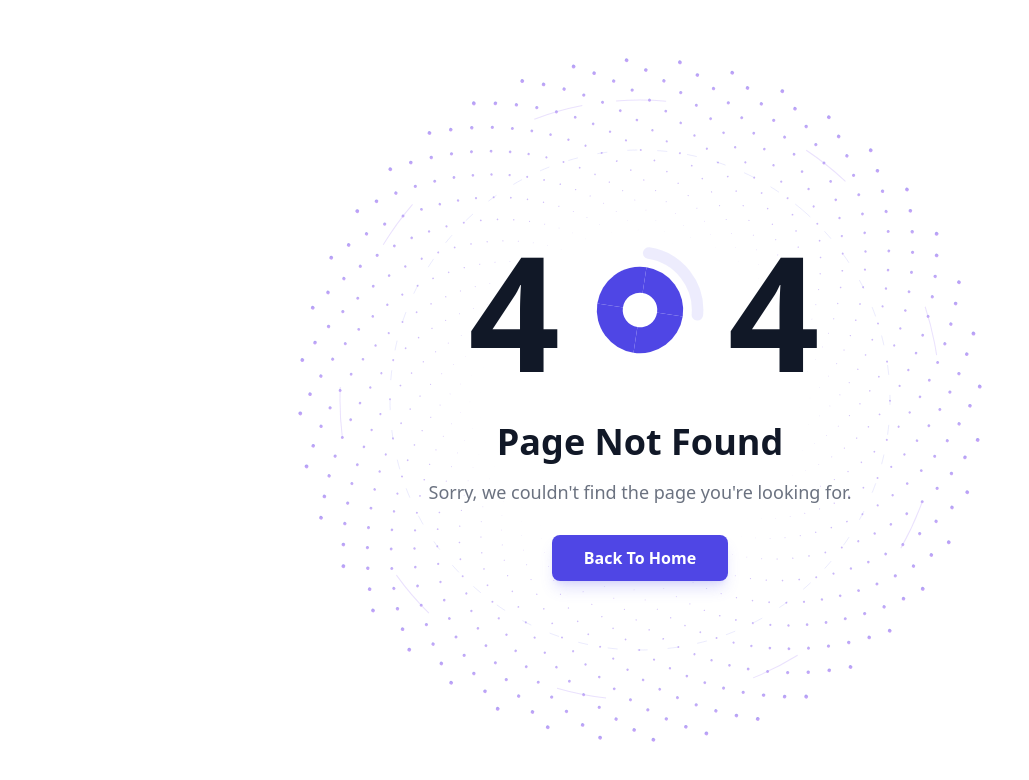
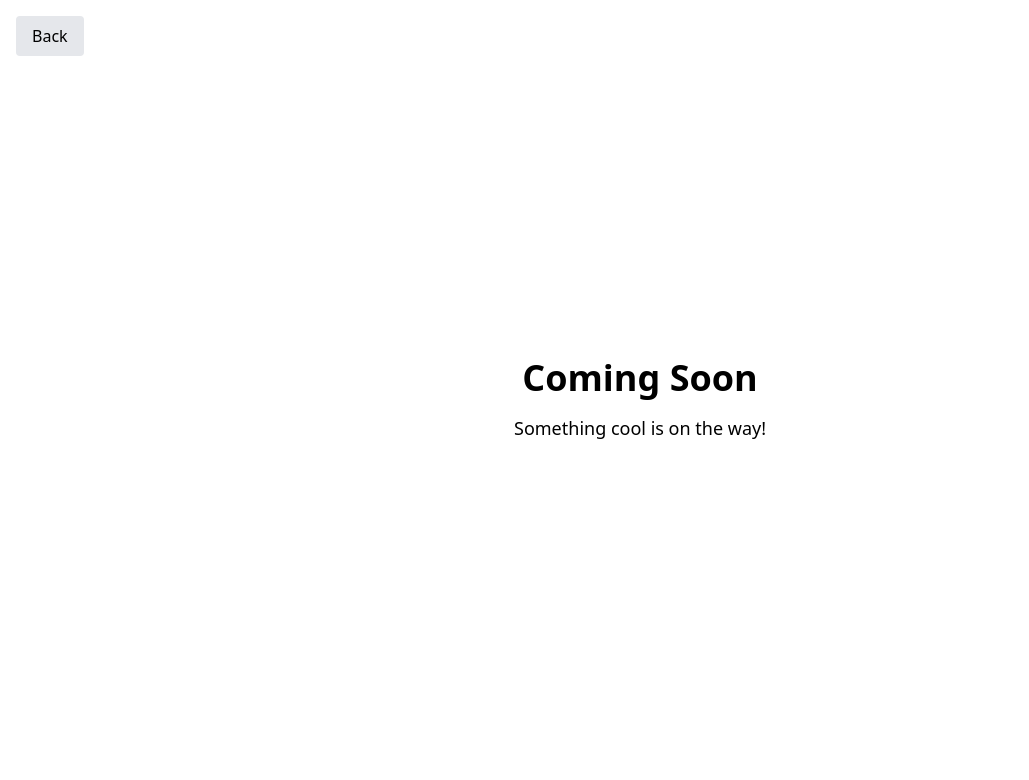
Before and after one commit to StarDust130/jifwa, a Next.js app: page /support in a window 1280 px wide. Before the commit this address had no page. Shown: the top 780 px of the page, without its empty margins (0-1029 px from the left). Built offline with nearby package versions, Linux system fonts and the light colour scheme.

Commit message:
Add support page with a "Coming Soon" message and back navigation

```diff
--- /dev/null
+++ b/app/(OTHERS)/support/page.tsx
@@ -0,0 +1,24 @@
+"use client";
+import { useRouter } from "next/navigation";
+
+const page = () => {
+  const router = useRouter();
+
+  return (
+    <div className="flex items-center justify-center min-h-screen bg-white text-black">
+      <div className="absolute top-4 left-4">
+        <button
+          onClick={() => router.back()}
+          className="px-4 py-2 bg-gray-200 text-black rounded hover:bg-gray-300"
+        >
+          Back
+        </button>
+      </div>
+      <div className="text-center">
+        <h1 className="text-4xl font-bold mb-4">Coming Soon</h1>
+        <p className="text-lg">Something cool is on the way!</p>
+      </div>
+    </div>
+  );
+};
+export default page;
```
